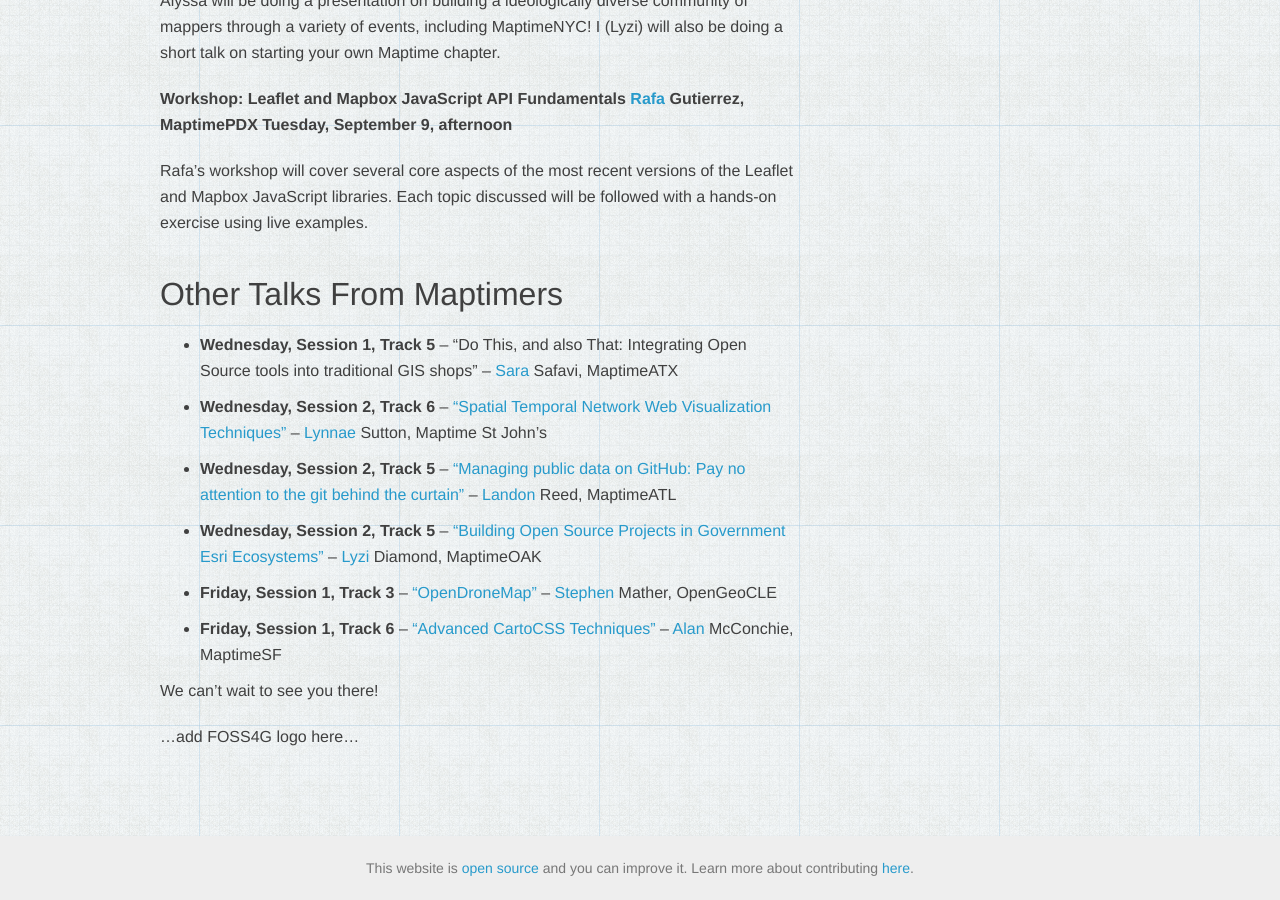
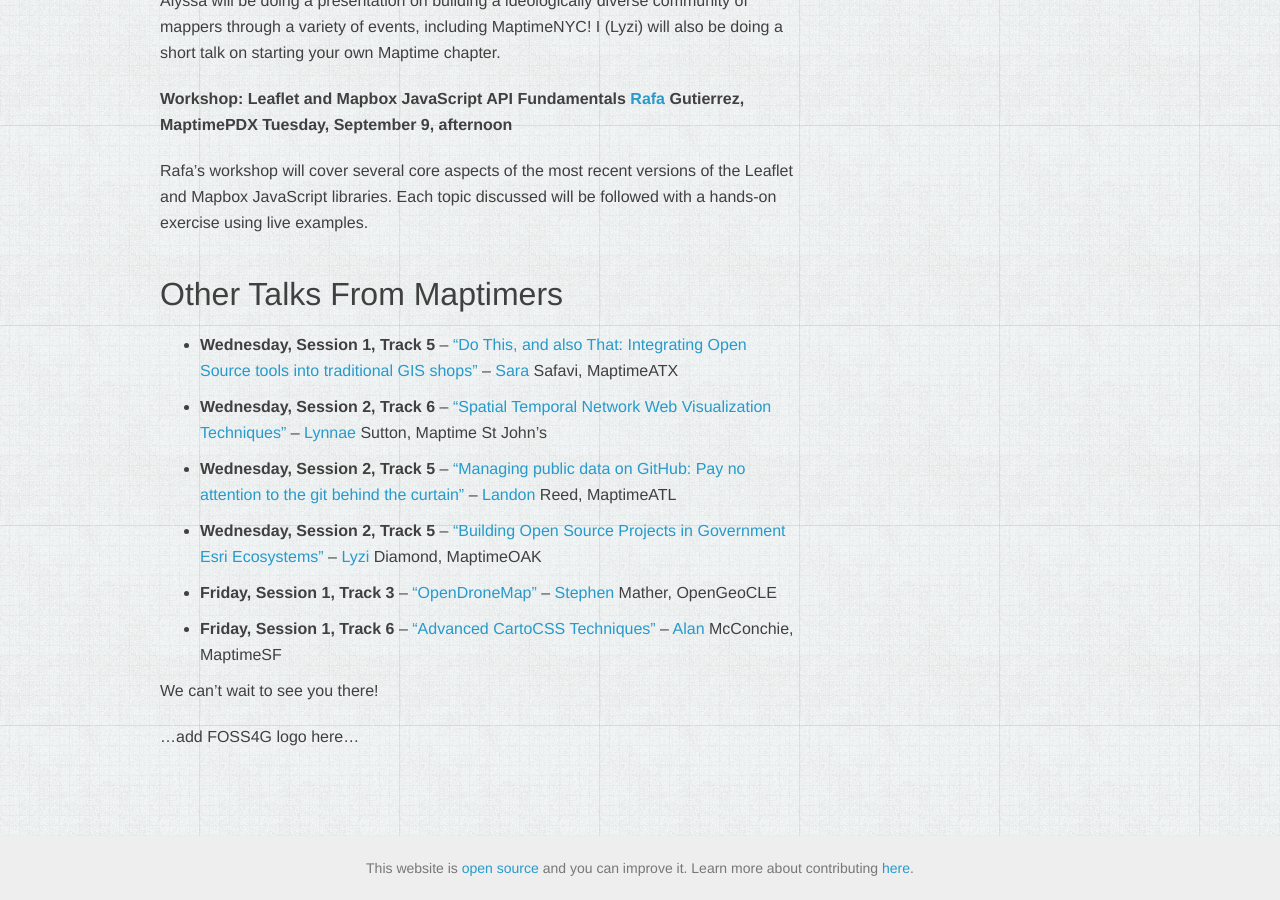
Before and after one commit to maptime/maptime.github.io, a Jekyll site: the page built from _posts/2014-09-03-maptime-at-foss4g.md, in a window 1280 px wide and 900 px high, scrolled down 1274 px. Built offline with Jekyll 4.4.1, drawn with Linux system fonts in a browser that asks for light colours; some of the changed lines change nothing that is shown.

Commit message:
Forgot one...

```diff
--- a/_posts/2014-09-03-maptime-at-foss4g.md
+++ b/_posts/2014-09-03-maptime-at-foss4g.md
@@ -38,7 +38,7 @@
 Other Talks From Maptimers
 ========
 
- * **Wednesday, Session 1, Track 5** – “Do This, and also That: Integrating Open Source tools into traditional GIS shops” – [Sara](http://twitter.com/sarasomewhere) Safavi, MaptimeATX
+ * **Wednesday, Session 1, Track 5** – [“Do This, and also That: Integrating Open Source tools into traditional GIS shops”](http://vimeo.com/106224203) – [Sara](http://twitter.com/sarasomewhere) Safavi, MaptimeATX
  * **Wednesday, Session 2, Track 6** – [“Spatial Temporal Network Web Visualization Techniques”](http://vimeo.com/106230057) – [Lynnae](http://twitter.com/naefish) Sutton, Maptime St John’s
  * **Wednesday, Session 2, Track 5** – [“Managing public data on GitHub: Pay no attention to the git behind the curtain”](http://vimeo.com/106228679) – [Landon](http://twitter.com/elitar) Reed, MaptimeATL
  * **Wednesday, Session 2, Track 5** – [“Building Open Source Projects in Government Esri Ecosystems”](http://vimeo.com/106228929) – [Lyzi](http://twitter.com/lyzidiamond) Diamond, MaptimeOAK
```
